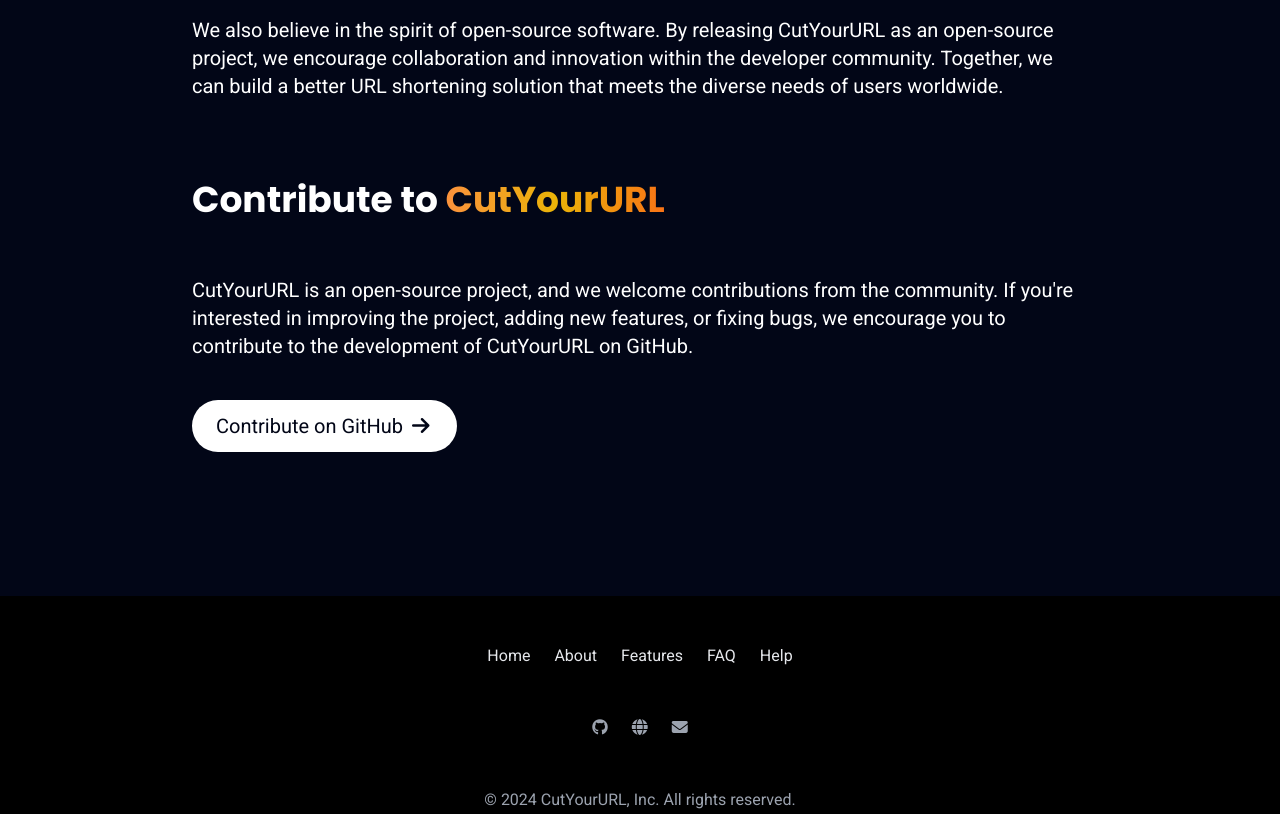
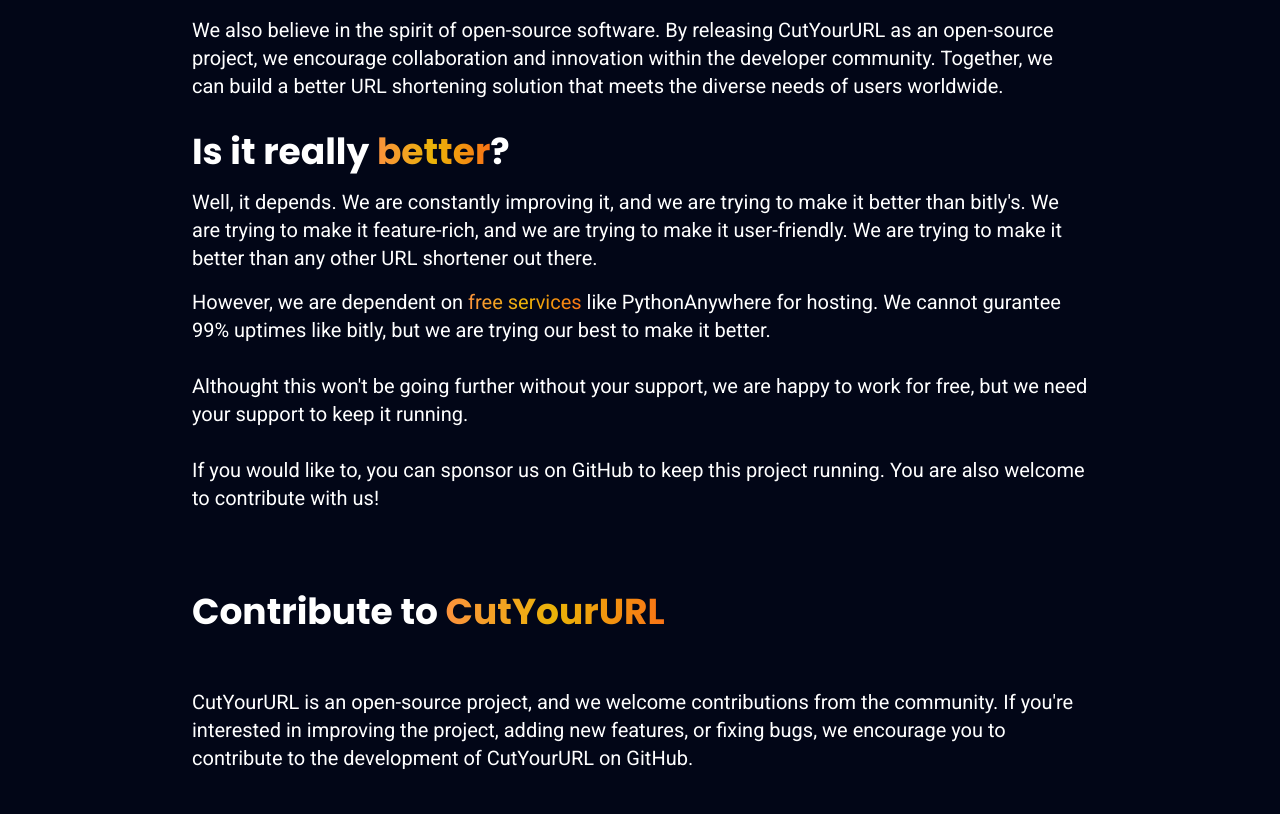
Before and after one commit to ashishagarwal2023/CutYourURLWebsite, a SvelteKit app: page /about in a window 1280 px wide. Shown: the part 1970-2784 px from the top of the page. Built offline with nearby package versions, Linux system fonts and the light colour scheme.

Commit message:
feat: remove useless page + edits

```diff
--- a/src/components/Main.svelte
+++ b/src/components/Main.svelte
@@ -146,7 +146,7 @@
 		<h3 class="font-semibold text-3xl sm:text-4xl md:text-5xl text-center">
 			Not enough?<br />
 			View
-			<a href="#" class="theme-400 hover:theme-500 duration-100"
+			<a href="/features" class="theme-400 hover:theme-500 duration-100"
 				>all features</a>!
 		</h3>
 	</section>
--- a/src/routes/about/+page.svelte
+++ b/src/routes/about/+page.svelte
@@ -66,11 +66,26 @@
                     <p class="text-base sm:text-lg md:text-xl mt-4">
                         We also believe in the spirit of open-source software. By releasing CutYourURL as an open-source project, we encourage collaboration and innovation within the developer community. Together, we can build a better URL shortening solution that meets the diverse needs of users worldwide.
                     </p>
+                    <h3 class="text-2xl sm:text-3xl md:text-4xl font-bold mt-8">
+                        Is it really <span class="highlight free poppins">better</span>?
+                    </h3>
+                    <p class="text-base sm:text-lg md:text-xl mt-4">
+                        Well, it depends. We are constantly improving it, and we are trying to make it better than bitly's. We are trying to make it feature-rich, and we are trying to make it user-friendly. We are trying to make it better than any other URL shortener out there.
+                    </p>
+                    <p class="text-base sm:text-lg md:text-xl mt-4">
+                        However, we are dependent on <span class="free">free services</span> like PythonAnywhere for hosting. We cannot gurantee 99% uptimes like bitly, but we are trying our best to make it better.<br><br>
+                        Althought this won't be going further without your support, we are happy to work for free, but we need your support to keep it running.
+                        <br><br>
+                        If you would like to, you can sponsor us on GitHub to keep this project running. You are also welcome to contribute with us!
+                    </p>
                     <div class="flex flex-col lg:flex-row justify-center items-center gap-6 lg:gap-10 py-3 lg:py-6 text-white text-left"></div>
                         <div class="flex flex-col lg:justify-center text-left gap-6 md:gap-8 lg:gap-10">
                             <h3 class="text-2xl sm:text-3xl md:text-4xl font-bold mt-8">Contribute to <span class="free poppins">CutYourURL</span></h3>
                             <p class="text-base sm:text-lg md:text-xl mt-4">
                                 CutYourURL is an open-source project, and we welcome contributions from the community. If you're interested in improving the project, adding new features, or fixing bugs, we encourage you to contribute to the development of CutYourURL on GitHub.
+                            </p>
+                            <p class="text-base sm:text-lg md:text-xl mt-4">
+                                By contributing to CutYourURL, you'll be helping to make the project better for everyone. Whether you're a developer, designer, or just someone who wants to help out, there are many ways to get involved. You can submit bug reports, suggest new features, or even submit code changes to the project.
                             </p>
                             <a
                                 class="blueShadow mx-auto lg:mr-auto lg:ml-0 text-base sm:text-lg md:text-xl poppins relative overflow-hidden px-6 py-3 group rounded-all bg-white text-slate-950 cursor-pointer rounded-full"
```
